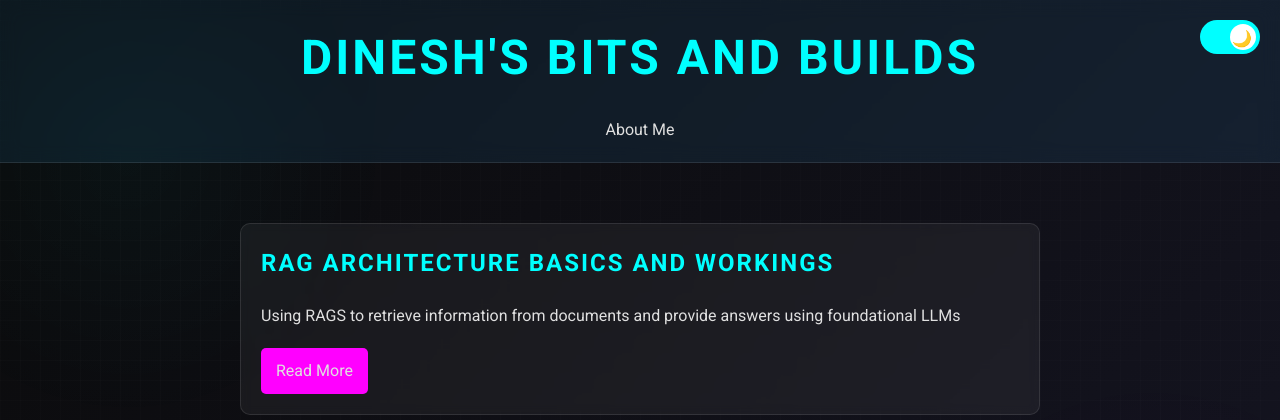
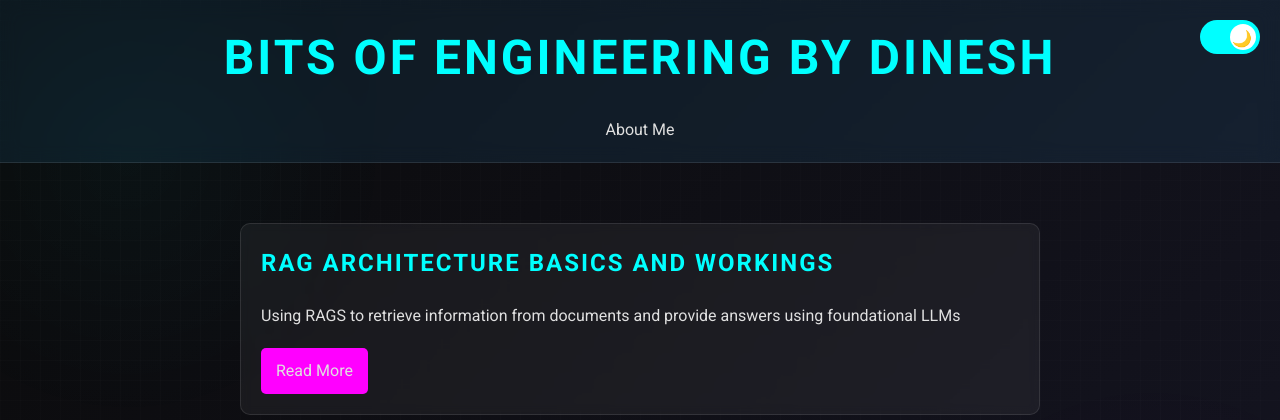
Before and after one commit to dinesh-coderepo/blogsite, a Flask app: page / in a window 1280 px wide. Shown: the top 420 px of the page. Run offline with Flask 3, Linux system fonts and the light colour scheme.

Commit message:
Modified blog header

```diff
--- a/src/templates/index_blog.html
+++ b/src/templates/index_blog.html
@@ -214,7 +214,7 @@
     </div>
 
     <header>
-        <h1>Dinesh's Bits and Builds</h1>
+        <h1>Bits of Engineering by Dinesh</h1>
         <nav>
             <a href="{{ url_for('about') }}">About Me</a>
         </nav>
```
